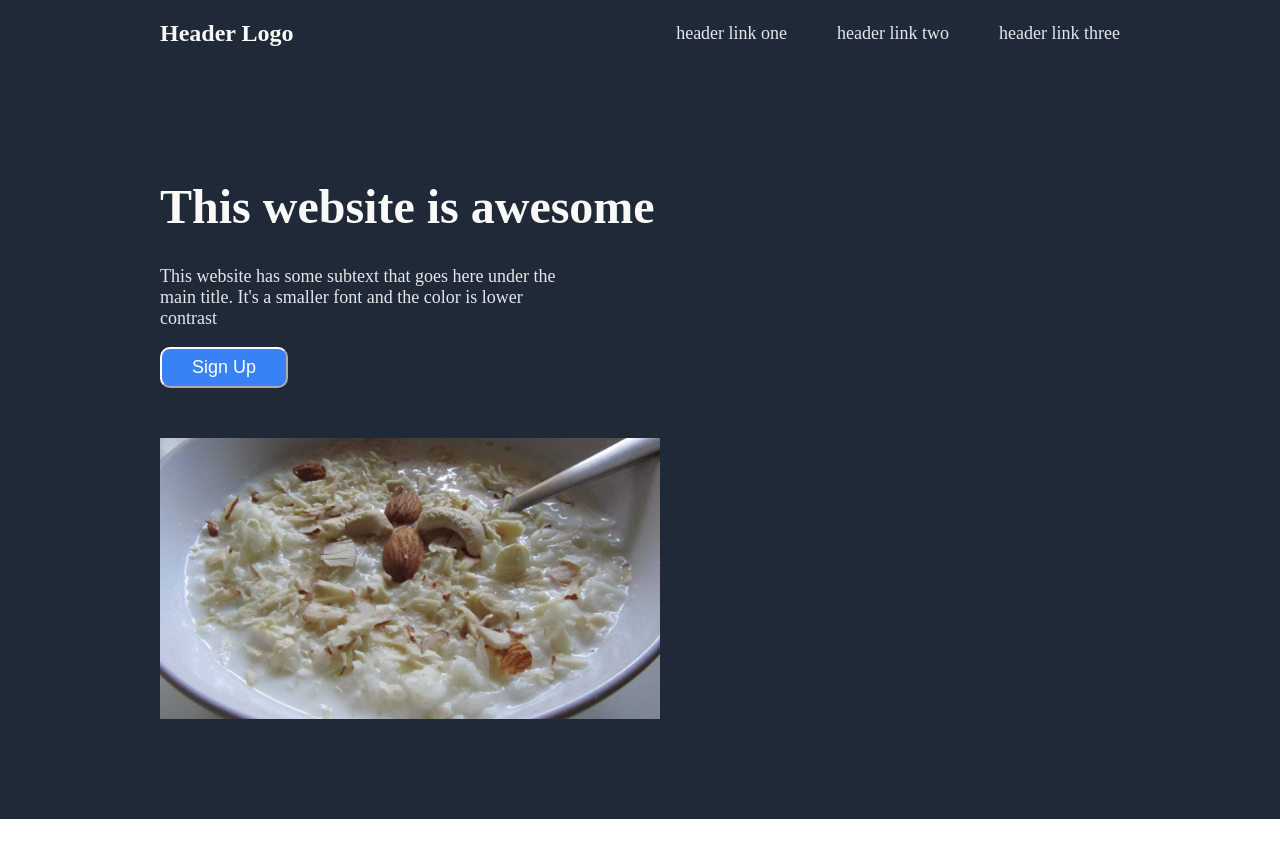
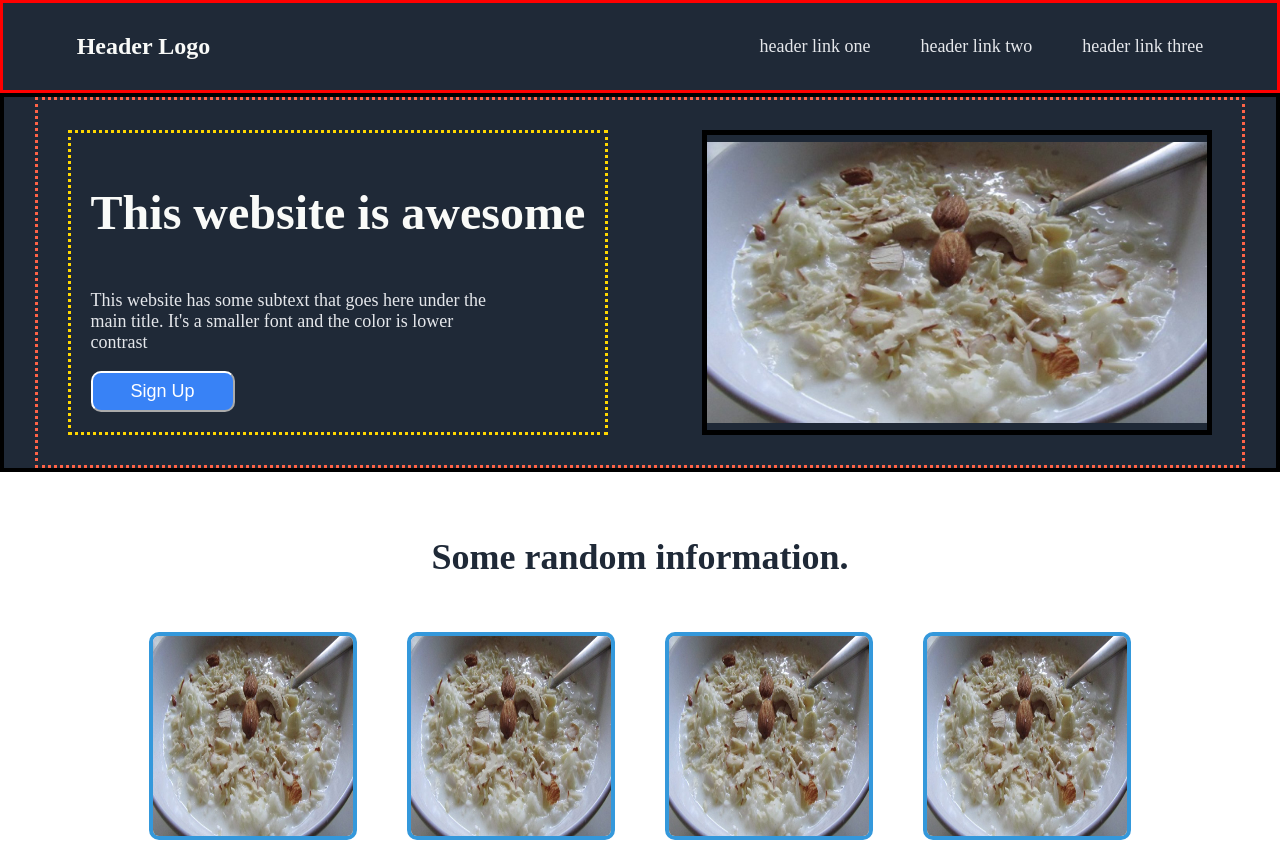
Before and after one commit to ThandiKheer/LandingPage, a plain HTML site: page index.html in a window 1280 px wide. Shown: the top 843 px of the page. Drawn offline with Linux system fonts and the light colour scheme.

Commit message:
Fix overflow of content on first container

```diff
--- a/index.html
+++ b/index.html
@@ -10,6 +10,7 @@
 <body>
     <div class="first-container">
         <div class="header">
+            <div class="header-content">
                 <h2>Header Logo</h2>
                 <div class="links">
                     <a href="#">header link one</a>
@@ -17,7 +18,9 @@
                     <a href="#">header link three</a>
                 </div>
             </div>
+        </div>
         <div class="main">
+            <div class="main1-container">
                 <div class="main-text">
                     <h1>This website is awesome</h1>
                     <p>This website has some subtext that goes here under the <br>
@@ -26,6 +29,8 @@
                     <button>Sign Up</button>
                 </div>
                 <img src="images/kheer.jpg" alt="this is a place holder for an image">
+
+            </div>
         </div>
     </div>
     <div class="second-container">
--- a/style.css
+++ b/style.css
@@ -1,27 +1,40 @@
 body{
     margin: 0;
     padding: 0;
+    box-sizing: border-box;
 }
+
+
     /* FIRST CONTAINER */
 .first-container{
+
     background-color: #1F2937;
 }
 .header{
+    border: solid red;
     display: flex;
-    gap:50px;
-    padding-left: 160px;
-    padding-right: 160px;
+    justify-content: center;
+}
+.header-content{
+    flex-basis: 90%;
+    display: flex;
+    flex-shrink: 1;
+    gap: 40px;
+    padding-left: 20px;
+    padding-right: 20px;
+
 }
 .header h2{
     font-size: 24px;
     color: #F9FAF8;
     margin-right: auto;
-    flex-shrink: 0;
+    padding: 10px;
 }
 .links{
     display: flex;
     align-items: center;
     gap: 50px;
+    padding: 10px;
 }
 a{
     font-size: 18px;
@@ -29,15 +42,29 @@
     text-decoration: none;
     flex-wrap:wrap ;
 }
+
 .main{
+    border: solid black 4px;
     display: flex;
-    padding: 80px 160px 100px 160px;
-    gap: 50px;
+    justify-content: center;
+
+    /*padding: 80px 160px 100px 160px;*/
+}
+.main1-container{
+    border: dotted tomato;
+    flex-basis: 90%;
+    display: flex;
     flex-wrap: wrap;
+    gap: 40px;
+    padding: 30px;
 
 }
 .main-text{
+    border: dotted gold;
     margin-right: auto;
+    padding: 20px;
+    display: flex;
+    flex-direction: column;
 }
 .main-text h1{
     font-size: 48px;
@@ -56,11 +83,17 @@
     padding: 8px 30px 8px 30px;
     text-decoration: none;
     border-color: white;
+    width: 8em;
 }
-.main img{
+.main1-container img{
     width: 500px;
-    text-align: center;
+    border: solid 5px black;
+    max-width: 100%;
+    object-fit: contain;
 }
+
+
+
 
  /* SECOND CONTAINER */
 
@@ -137,14 +170,3 @@
     background-color: #1F2937;
     color: white;
 }
-/*
-.main-container button{
-    border-radius: 10px;
-    color: #ffffff;
-    font-size: 18px;
-    background: #3882F6;
-    padding: 8px 30px 8px 30px;
-    text-decoration: none;
-    border-color: white;
-}
-*/
```
Lines whose indentation alone changed are shown as unchanged.
